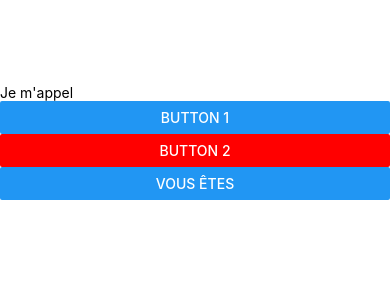
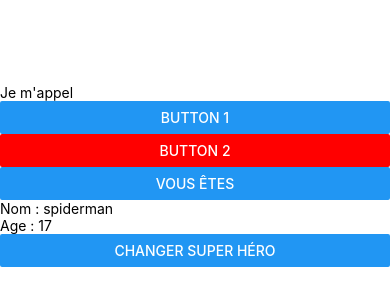
Before and after one commit to cem-sucu/exo1-react-native, a React Native app: screen / in a window 390 px wide. Shown: the top 306 px of the page. Built offline with nearby package versions, Linux system fonts and the light colour scheme.

Commit message:
passer un objet dans le hook useState

```diff
--- a/App.js
+++ b/App.js
@@ -13,6 +13,13 @@ export default function App() {
     const handlePress2 = (arg) => {
         setName(`Je m'appel ${arg}`);
     };
+
+    const objet = {
+        name: "spiderman",
+        age: 17,
+    };
+    const [infos, setInfos] = useState(objet);
+
     return (
         <View style={styles.wrapper}>
             <Text>{text}</Text>
@@ -32,6 +39,9 @@ export default function App() {
                 title="Vous êtes"
                 onPress={() => handlePress2("Cem")}
             ></Button>
+            <Text>Nom : {infos.name}</Text>
+            <Text>Age : {infos.age}</Text>
+            <Button title="changer super héro" onPress={()=> setInfos({name:"Hulk", age:"44"})}></Button>
         </View>
     );
 }
```
